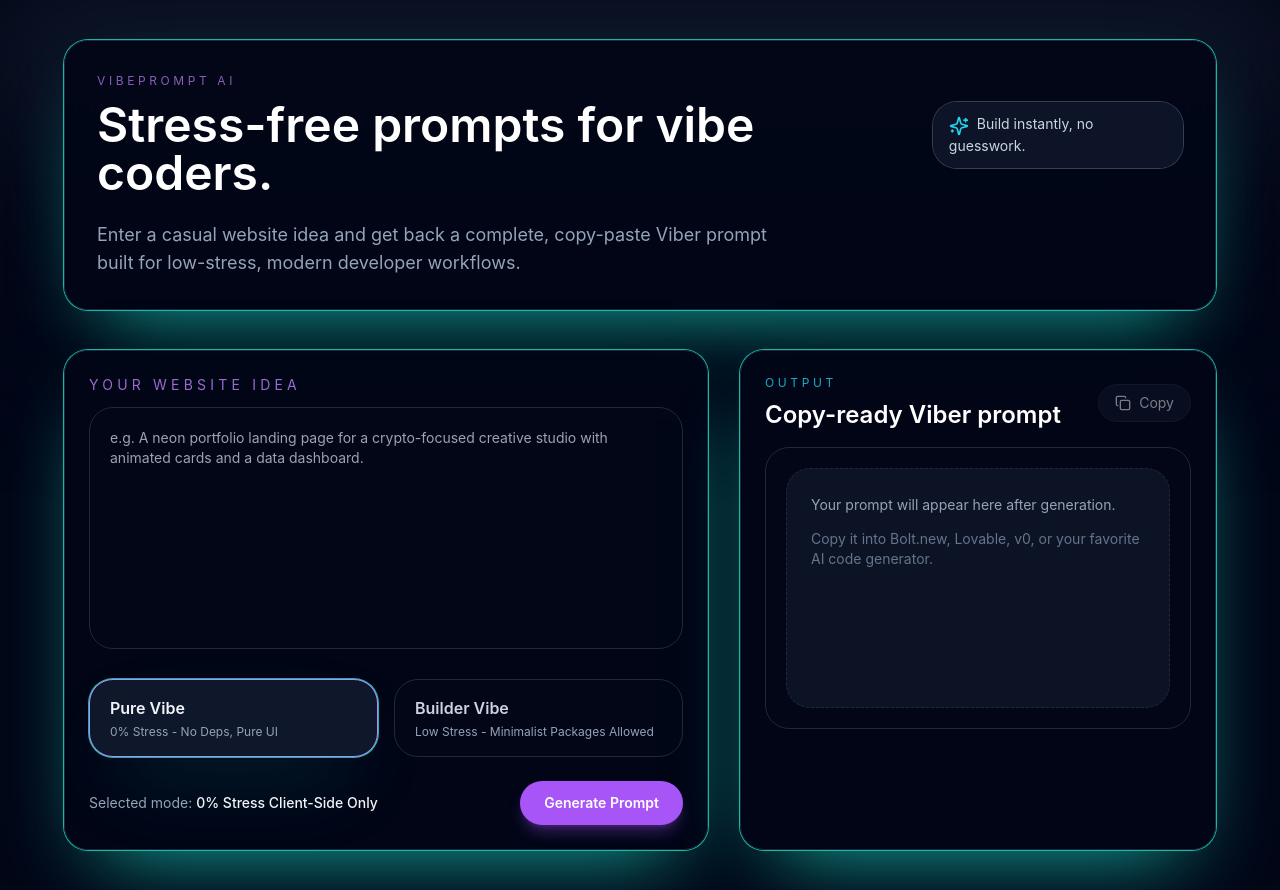
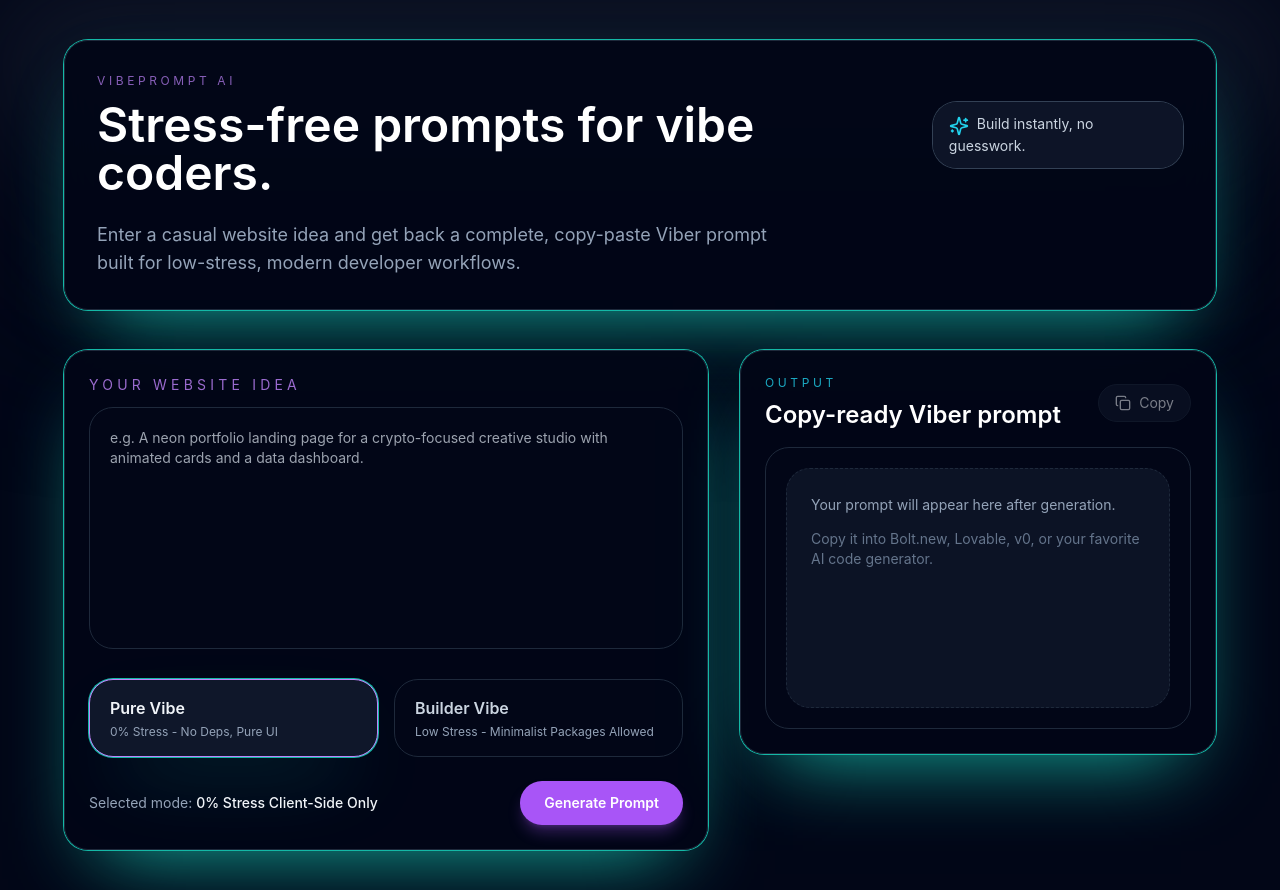
Before and after one commit to GodwinMark/prompt-viber, a Next.js app: page / in a window 1280 px wide. Built offline with nearby package versions, Linux system fonts and the light colour scheme.

Commit message:
Fix layout overflow and expand output container for full prompt display

```diff
--- a/src/app/page.tsx
+++ b/src/app/page.tsx
@@ -94,15 +94,15 @@ export default function HomePage() {
           `}</style>
           <div className="splash-text flex flex-col items-center gap-6 px-4">
             <h1 className="text-4xl sm:text-6xl md:text-7xl font-black tracking-tighter text-transparent bg-clip-text bg-gradient-to-r from-purple-500 via-cyan-400 to-purple-500">
-              PROMPTVIBER
+              PromptViber
             </h1>
             <div className="h-1 w-24 sm:w-32 rounded-full bg-gradient-to-r from-purple-500 via-cyan-400 to-purple-500"></div>
           </div>
         </div>
       )}
-      <main className={`relative min-h-screen overflow-hidden bg-slate-950 px-6 py-10 sm:px-10 transition-opacity duration-1000 ${showSplash ? 'opacity-0' : 'opacity-100'}`}>
-      <div className="pointer-events-none absolute inset-x-0 top-0 h-96 bg-gradient-to-b from-slate-800/80 via-slate-950 to-transparent blur-3xl" />
-      <div className="relative mx-auto flex w-full max-w-6xl flex-col gap-10">
+      <main className={`relative min-h-screen bg-slate-950 px-6 py-10 sm:px-10 transition-opacity duration-1000 ${showSplash ? 'opacity-0' : 'opacity-100'}`}>
+      <div className="pointer-events-none fixed inset-x-0 top-0 h-96 bg-gradient-to-b from-slate-800/80 via-slate-950 to-transparent blur-3xl" />
+      <div className="relative mx-auto flex w-full max-w-6xl flex-col gap-10 min-h-full">
         <header className="flex flex-col gap-6 rounded-3xl border border-slate-800 bg-slate-950/90 p-8 shadow-glow backdrop-blur-xl">
           <div className="flex items-center justify-between gap-4">
             <div>
@@ -119,7 +119,7 @@ export default function HomePage() {
           </p>
         </header>
 
-        <section className="grid gap-8 lg:grid-cols-[1.15fr_0.85fr]">
+        <section className="grid gap-8 lg:grid-cols-[1.15fr_0.85fr] flex-1">
           <div className="space-y-6 rounded-3xl border border-slate-800 bg-slate-950/90 p-6 shadow-glow backdrop-blur-xl">
             <div className="space-y-3">
               <p className="text-sm uppercase tracking-[0.3em] text-purple-400/80">Your website idea</p>
@@ -166,7 +166,7 @@ export default function HomePage() {
             {error ? <p className="rounded-3xl border border-rose-500/30 bg-rose-500/10 px-4 py-3 text-sm text-rose-200">{error}</p> : null}
           </div>
 
-          <div className="rounded-3xl border border-slate-800 bg-slate-950/90 p-6 shadow-glow backdrop-blur-xl">
+          <div className="rounded-3xl border border-slate-800 bg-slate-950/90 p-6 shadow-glow backdrop-blur-xl flex flex-col h-fit lg:sticky lg:top-10">
             <div className="mb-4 flex items-center justify-between gap-3">
               <div>
                 <p className="text-xs uppercase tracking-[0.3em] text-cyan-400/80">Output</p>
@@ -183,7 +183,7 @@ export default function HomePage() {
               </button>
             </div>
 
-            <div className="rounded-3xl border border-slate-800 bg-slate-950 p-5 text-sm leading-6 text-slate-300 max-h-[600px] overflow-y-auto">
+            <div className="rounded-3xl border border-slate-800 bg-slate-950 p-5 text-sm leading-6 text-slate-300 overflow-y-auto flex-1" style={{ maxHeight: 'calc(100vh - 300px)' }}>
               {loading ? (
                 <div className="flex min-h-[240px] flex-col items-center justify-center gap-3 text-slate-500">
                   <Loader2 className="h-8 w-8 animate-spin text-cyan-400" />
```
